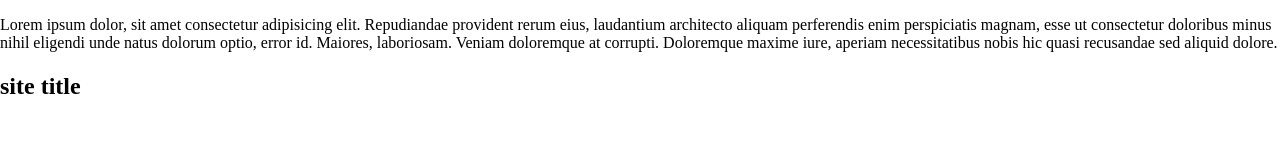
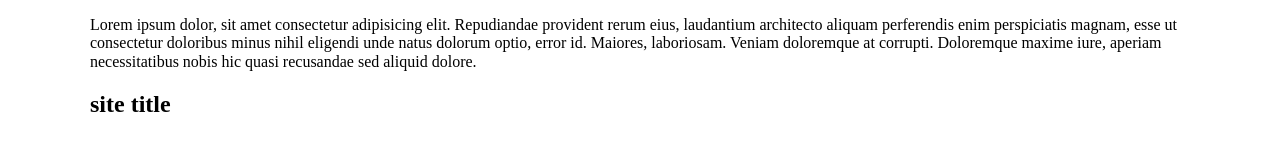
Before and after one commit to aliyor18/lesson-1git, a plain HTML site: page index.html in a window 1280 px wide. Drawn offline with Linux system fonts and the light colour scheme.

Commit message:
Add container

```diff
--- a/css/main.css
+++ b/css/main.css
@@ -0,0 +1,4 @@
+.container {
+  width: 1100px;
+  margin: 0px auto;
+}
--- a/index.html
+++ b/index.html
@@ -9,7 +9,7 @@
   <link rel="stylesheet" href="./css/main.css">
 </head>
 <body>
-  <div>
+  <div class="container">
     <p>Lorem ipsum dolor, sit amet consectetur adipisicing elit. Repudiandae provident rerum eius, laudantium architecto aliquam perferendis enim perspiciatis magnam, esse ut consectetur doloribus minus nihil eligendi unde natus dolorum optio, error id. Maiores, laboriosam. Veniam doloremque at corrupti. Doloremque maxime iure, aperiam necessitatibus nobis hic quasi recusandae sed aliquid dolore.</p>
     <h2>site title</h2>
   </div>
```
